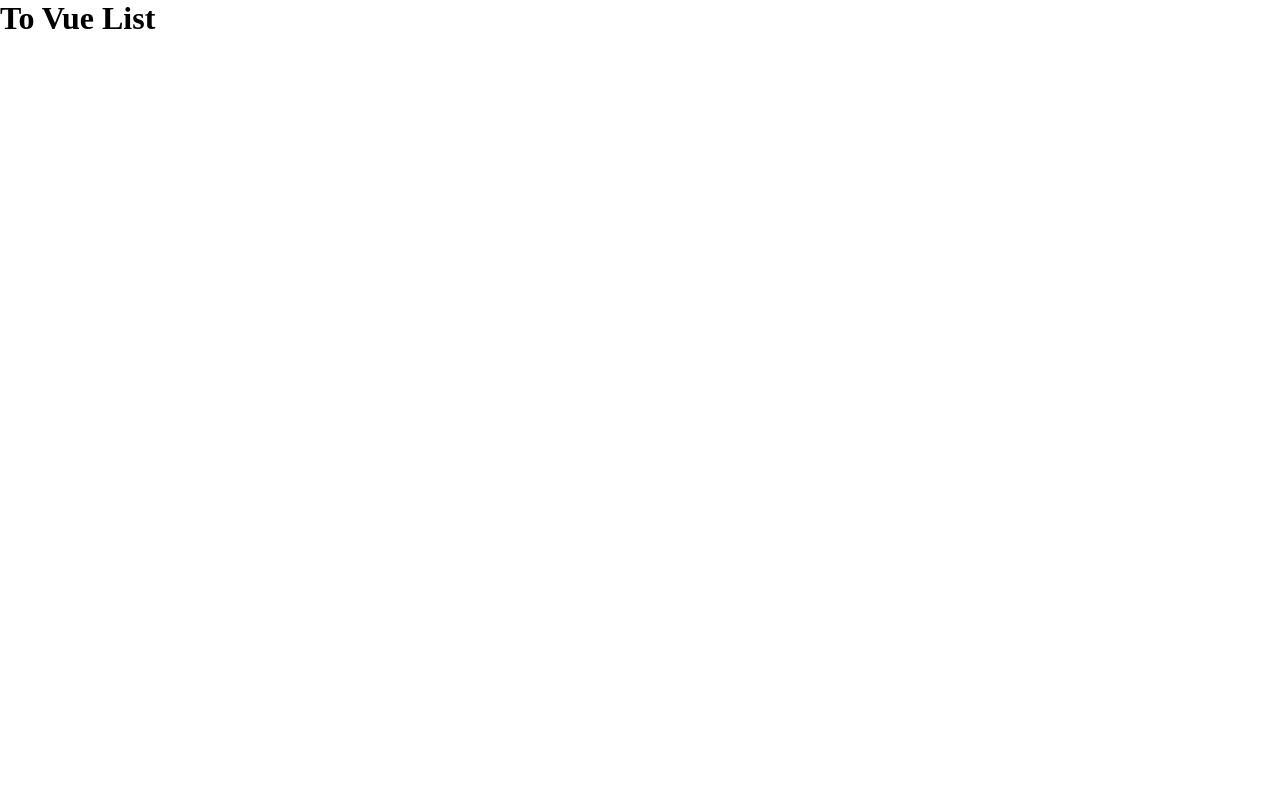
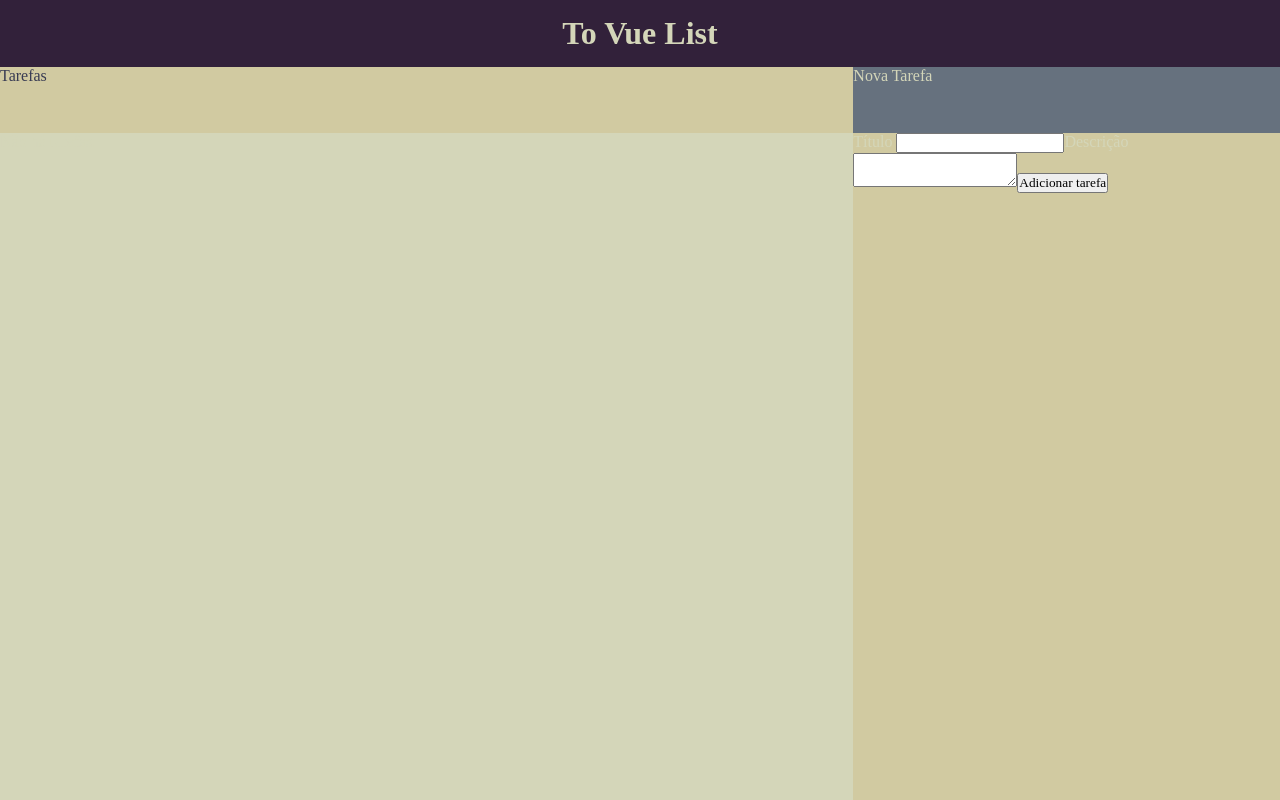
Before and after one commit to George1618/ToVueList, a Vue app: page / in a window 1280 px wide. Built offline with nearby package versions, Linux system fonts and the light colour scheme.

Commit message:
Added Task List and New Task Form to the App. Updated styles and strings. Renamed ButtonComponent.

```diff
--- a/src/App.vue
+++ b/src/App.vue
@@ -1,14 +1,106 @@
 <script setup lang="ts">
+import { ref } from 'vue';
+
+import strings from './assets/strings';
+
+import ListItem from './components/ListItem.vue';
+import TextButton from './components/TextButton.vue';
+
+const tasks = ref(<{
+    title: string,
+    description: string,
+    done: boolean
+}[]>[]); // lista [] vazia de objetos do tipo {title, description, done}
+
+// para a criação de uma nova tarefa
+const newTaskTitle = ref("");
+const newTaskDescription = ref("");
+
+function addNewTask() {tasks.value.push({
+    title: newTaskTitle.value, description: newTaskDescription.value, done: false
+})}
+
+// para remover uma tarefa da lista tasks
+function deleteTask(i: number) {tasks.value.splice(i, 1);}
+
+// para atualizar o done de uma tarefa
+function updateTaskDone(i: number) {
+    tasks.value[i].done = !tasks.value[i].done
+    // const {title, description, done} = tasks.value[i];
+    // tasks.value.splice(i, 1, {title: title, description: description, done: !done});
+}
 
 </script>
 
 <template>
     <h1>To Vue List</h1>
-    <main>
-
-    </main>
+    <label for="list">{{ strings.tasks }}</label>
+    <ul id="list">
+        <p v-if="tasks.length===0" >{{ strings.no_tasks }}</p>
+        <ListItem v-else
+            v-for="(task, i) in tasks"
+                :title="task.title" :description="task.description" :done="task.done"
+        >
+            <div class="TaskActions">
+                <TextButton
+                    :text="task.done? strings.mark_undone : strings.mark_done"
+                    :click="() => updateTaskDone(i)" />
+                <TextButton
+                    :text="strings.delete"
+                    :click="() => deleteTask(i)" />
+            </div>
+        </ListItem>
+    </ul>
+    <label for="new_task">{{ strings.new_task }}</label>
+    <form id="new_task" @submit.prevent>
+        <label for="new_task_title">
+            {{ strings.title }}
+            <input id="new_task_title" type="text" maxlength="255" v-model="newTaskTitle"/>
+        </label>
+        <label for="new_task_desc">
+            {{ strings.desc }}
+            <textarea id="new_task_desc" maxlength="4096" v-model="newTaskDescription"></textarea>
+        </label>
+        <TextButton :text="strings.add" :click="addNewTask" />
+    </form>
 </template>
 
 <style scoped>
+    h1 {
+        grid-row: 1 / 2;
+        grid-column: 1 / 13;
+        background: var(--primary-color-D);
+        color: var(--neutral-color-L);
 
+        text-align: center;
+        align-self: center;
+    }
+
+    label[for="list"] {
+        grid-row: 2 / 3;
+        grid-column: 1 / 9;
+        background: var(--neutral-color-D);
+        color: var(--primary-color-L);
+    }
+
+    #list {
+        grid-row: 3 / 13;
+        grid-column: 1 / 9;
+        background: var(--neutral-color-L);
+
+        display: flex;
+        flex-direction: column;
+    }
+
+    label[for="new_task"] {
+        grid-row: 2 / 3;
+        grid-column: 9 / 13;
+        background: var(--secondary-color);
+    }
+
+    #new_task {
+        grid-row: 3 / 13;
+        grid-column: 9 / 13;
+        background: var(--neutral-color-D);
+    }
 </style>
--- a/src/assets/main.css
+++ b/src/assets/main.css
@@ -1,9 +1,9 @@
 :root {
-    --primary-color-D: --var(#32213a);
-    --primary-color-L: --var(#383b53);
-    --secondary-color: --var(#66717e);
-    --neutral-color-L: --var(#d4d6b9);
-    --neutral-color-D: --var(#d1caa1);
+    --primary-color-D: #32213a;
+    --primary-color-L: #383b53;
+    --secondary-color: #66717e;
+    --neutral-color-L: #d4d6b9;
+    --neutral-color-D: #d1caa1;
 }
 
 * {
@@ -11,3 +11,15 @@
     margin: 0;
     padding: 0;
 }
+
+#app {
+    background-color: var(--primary-color-D);
+    color: var(--neutral-color-L);
+
+    height: 100vh;
+    width: 100vw;
+
+    display: grid;
+    grid-template-rows: repeat(12, 1fr);
+    grid-template-columns: repeat(12, 1fr);
+}
--- a/src/assets/strings.ts
+++ b/src/assets/strings.ts
@@ -1,9 +1,19 @@
 /* textos que seriam "hardcoded" vão aqui */
 
 const strings = {
-    add: "Adicionar",
-    delete: "Apagar",
-    no_desc: "Sem descrição"
+    // botões
+    add: "Adicionar tarefa",
+    delete: "Apagar tarefa",
+    mark_done: "Marcar como feita",
+    mark_undone: "Marcar como não feita",
+    // lista de tarefas
+    tasks:  "Tarefas",
+    no_tasks: "Não há tarefas.",
+    no_desc: "Sem descrição",
+    // criação de tarefa (exceto botão)
+    new_task: "Nova Tarefa",
+    title: "Título",
+    desc: "Descrição"
 }
 
 export default strings;
--- a/src/components/ListItem.vue
+++ b/src/components/ListItem.vue
@@ -3,18 +3,33 @@
 
     const props = defineProps<{
         title: string,
-        description: string
+        description: string,
+        done: boolean
     }>();
 </script>
 
 <template>
     <li>
-        <h3>{{ props.title }}</h3>
+        <p class="checked" v-if="done">✔</p>
+        <h2>{{ props.title }}</h2>
         <p v-if="!props.description">{{ strings.no_desc }}</p>
         <p v-else>{{ props.description }}</p>
+        <slot />
     </li>
 </template>
 
 <style scoped>
+    li {
+        background-color: var(--neutral-color-D);
+        color: var(--primary-color-D);
 
+        padding: 1rem 0.75rem;
+        margin: 1rem 0.75rem;
+        border: 0.2rem dashed var(--primary-color-L);
+        list-style: none;
+    }
+
+    li > h2 {
+        background-color: var(--neutral-color-D);
+    }
 </style>
```
Also changed, not shown: src/components/TextButton.vue (renamed from src/components/ButtonComponent.vue).
